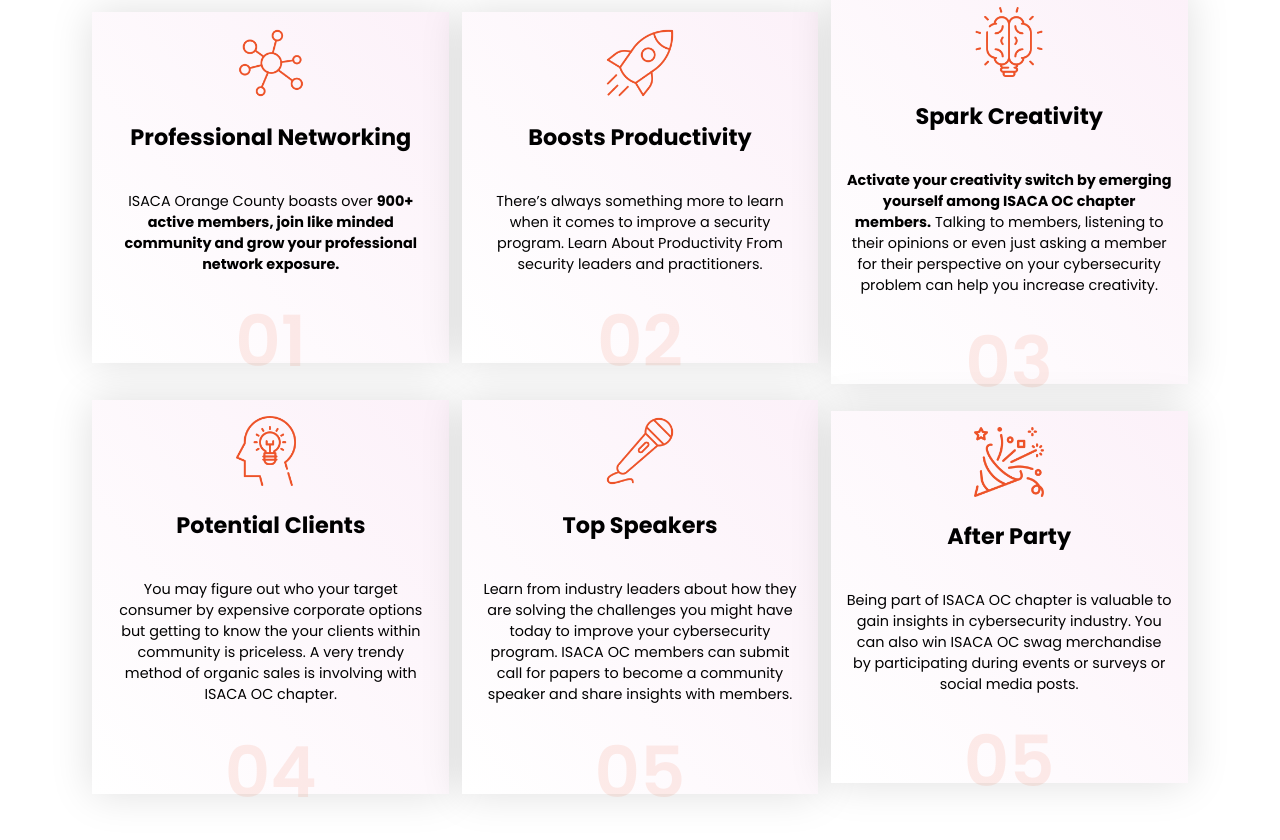
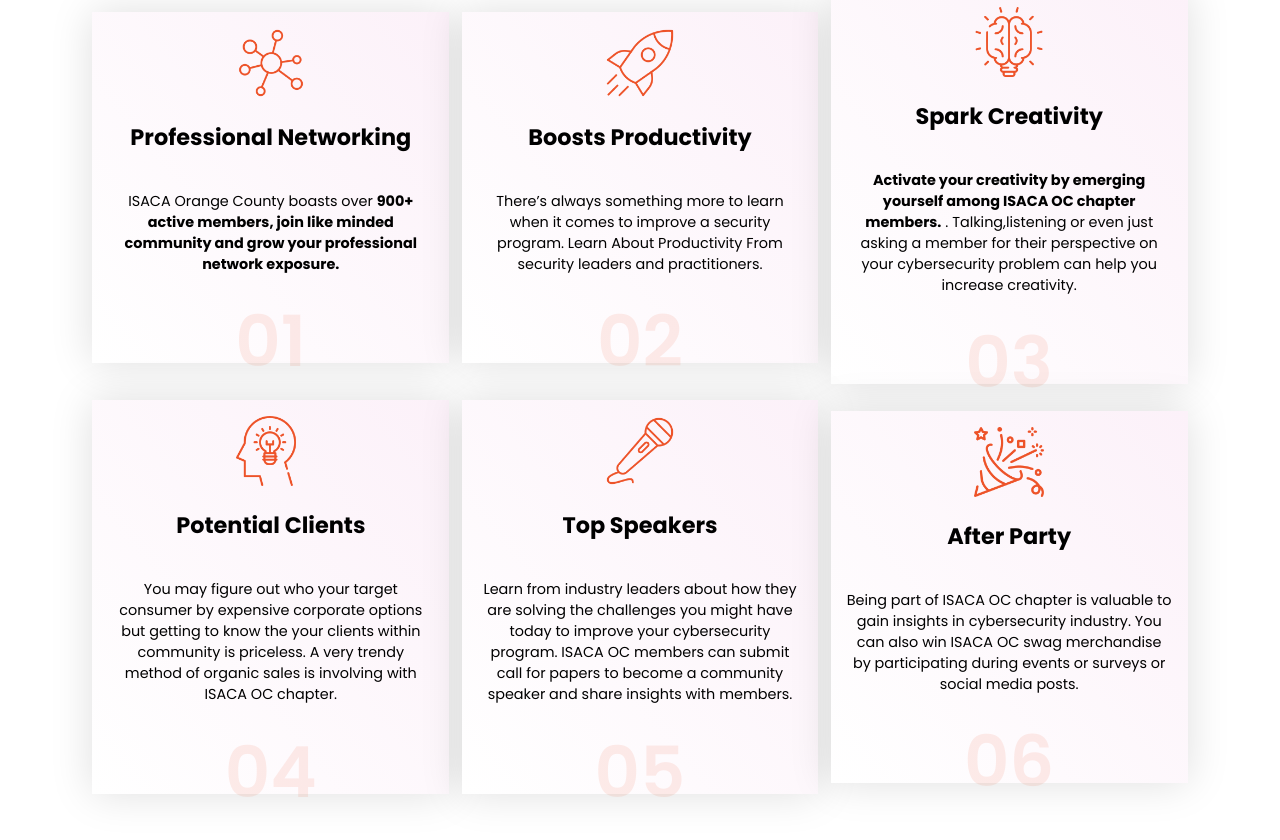
Before and after one commit to todak2000/evenio, a React (Create React App) app: page / in a window 1280 px wide. Shown: the part 2276-3116 px from the top of the page. Built offline with nearby package versions, Linux system fonts and the light colour scheme.

Commit message:
first content change

```diff
--- a/src/components/Join/index.js
+++ b/src/components/Join/index.js
@@ -32,7 +32,7 @@
           <div className='card'>
             <img src={creativity} alt="networking logo"/>
             <h3>Spark Creativity</h3>
-            <p><b>Activate your creativity switch  by emerging yourself among ISACA OC chapter members.</b> Talking to members, listening to their opinions or even just asking a member for their perspective on your cybersecurity problem can help you increase creativity.</p>
+            <p><b>Activate your creativity by emerging yourself among ISACA OC chapter members.</b> . Talking,listening or even just asking a member for their perspective on your cybersecurity problem can help you increase creativity.</p>
             <h2>03</h2>
           </div>
 
@@ -54,7 +54,7 @@
             <img src={party} alt="networking logo"/>
             <h3>After Party</h3>
             <p>Being part of ISACA OC chapter is valuable to gain insights in cybersecurity industry. You can also win ISACA OC swag merchandise by participating during events or surveys or social media posts.</p>
-            <h2>05</h2>
+            <h2>06</h2>
           </div>
         </div>
         <a href='#ticket-section' className="call-to-action" >ISACA OC social media</a>
--- a/src/components/Join/join.css
+++ b/src/components/Join/join.css
@@ -37,13 +37,16 @@
     background-image: linear-gradient(230deg, #FCF1F9 0%, #FFFFFF 100%);
     box-shadow: 0px 0px 40px 0px rgb(0 0 0 / 13%);
     width:29%;
+    /* height:400px; */
     padding:1rem;
     margin-top: 1rem;
 }
 .card:hover{
     background-image: linear-gradient(135deg, #28a745 55%, #FEC200 100%);
 }
-
+.novis{
+    visibility: hidden;
+}
 .card >p{
     font-size: 0.9rem;
     text-align: center;
@@ -84,5 +87,6 @@
     }
     .card{
         width:90%;
+        height:auto;
     }
 }
--- a/src/components/Speakers/speakers.css
+++ b/src/components/Speakers/speakers.css
@@ -98,6 +98,7 @@
 }
 .card > h3{
     font-size: 1.4rem;
+    text-align: center;
 }
 .card > h2{
     font-size: 4.4rem;
```
